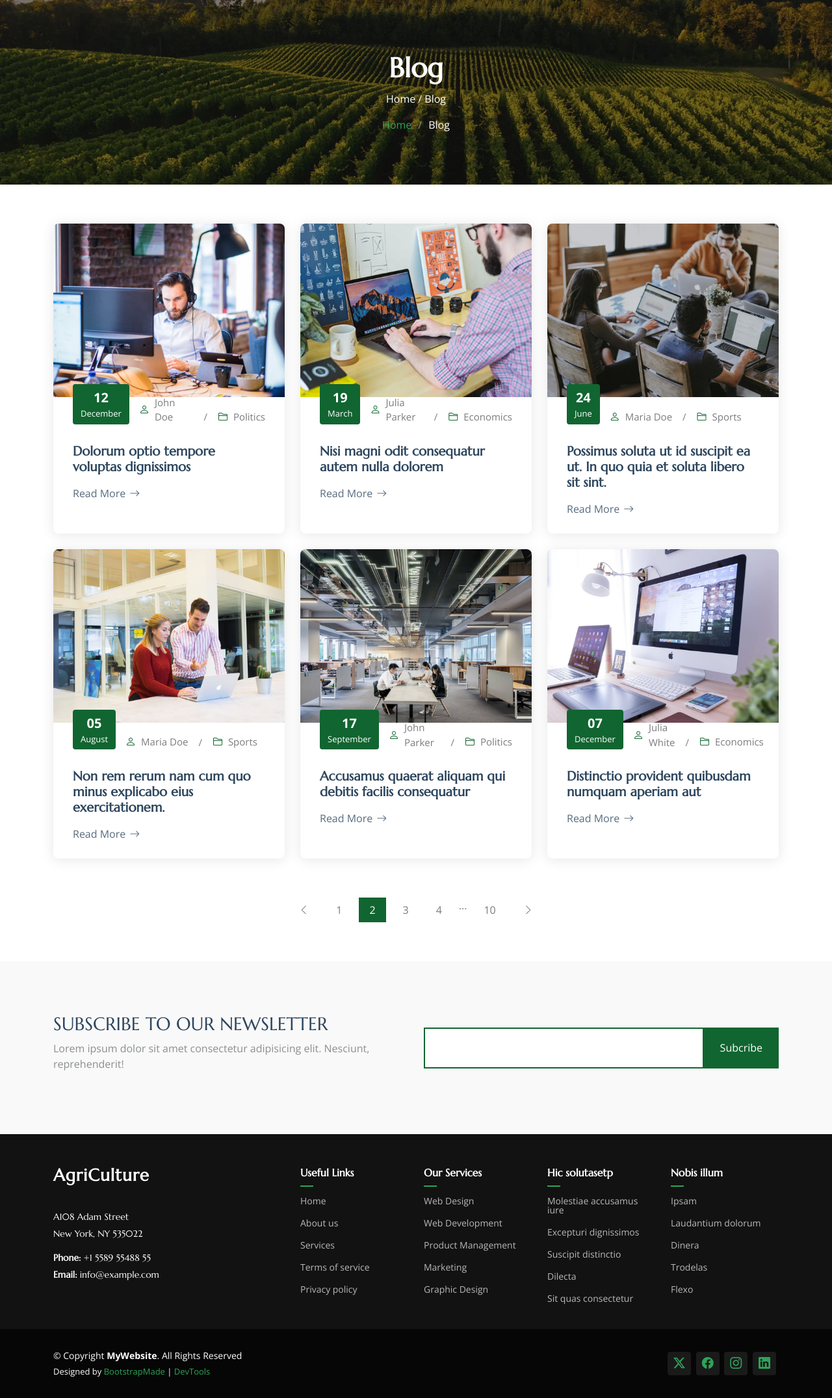
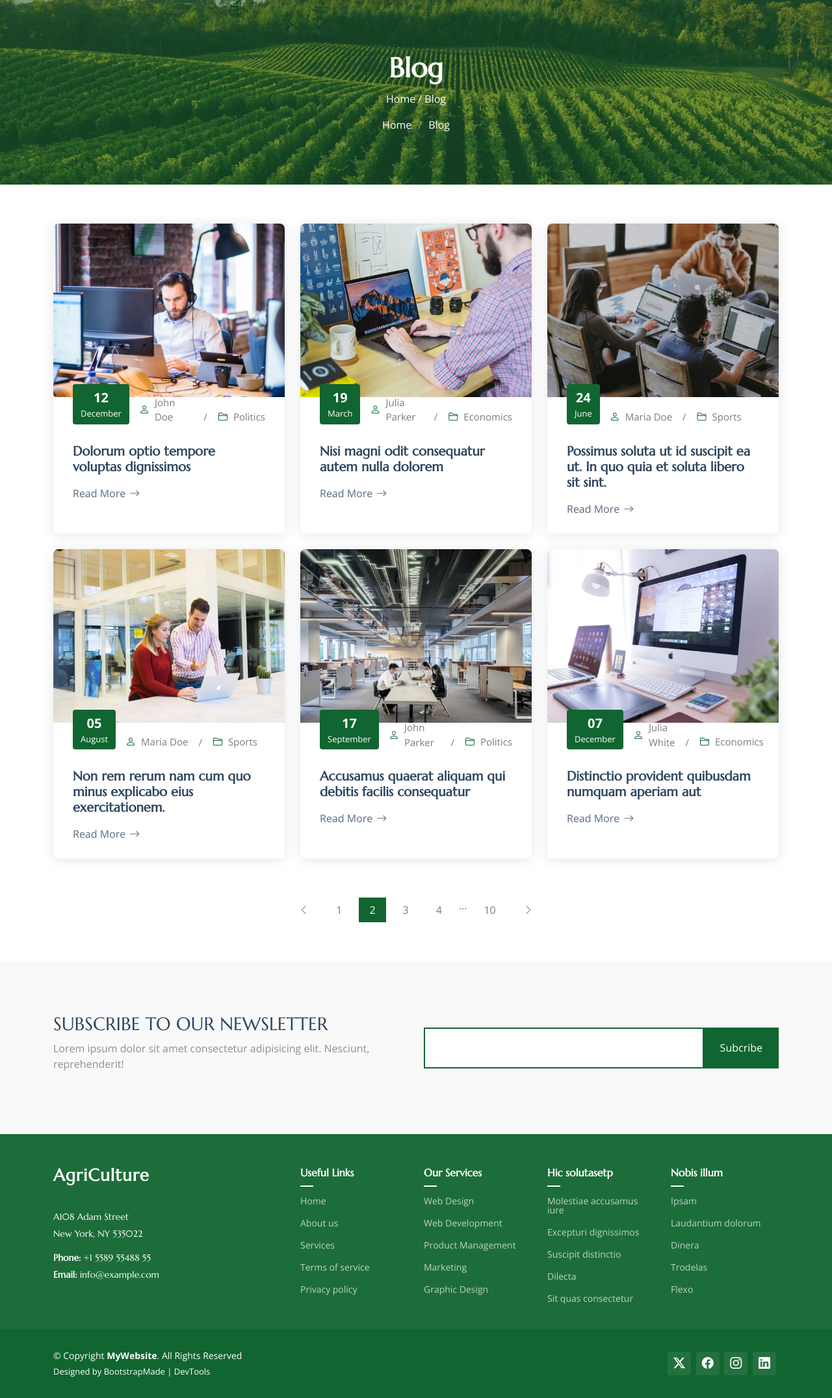
Before and after one commit to Neff016/ta3m-bledi-project, a PHP site: page /blog.html in a window 1280 px wide. Shown: the part 100-2251 px from the top of the page at 65% size. Run offline with PHP 8.4, Linux system fonts and the light colour scheme.

Commit message:
Update main.css

```diff
--- a/View/FrontOffice/assets/css/main.css
+++ b/View/FrontOffice/assets/css/main.css
@@ -45,11 +45,11 @@
 }
 
 .dark-background {
-  --background-color: #060606;
+  --background-color: #116530;   /* green instead of black */
   --default-color: #ffffff;
   --heading-color: #ffffff;
-  --accent-color: #2ea359;
-  --surface-color: #252525;
+  --accent-color: #ffffff;       /* white links, so they stay readable on green */
+  --surface-color: #0d4f25;      /* darker green for cards inside green sections */
   --contrast-color: #ffffff;
 }
 
```
